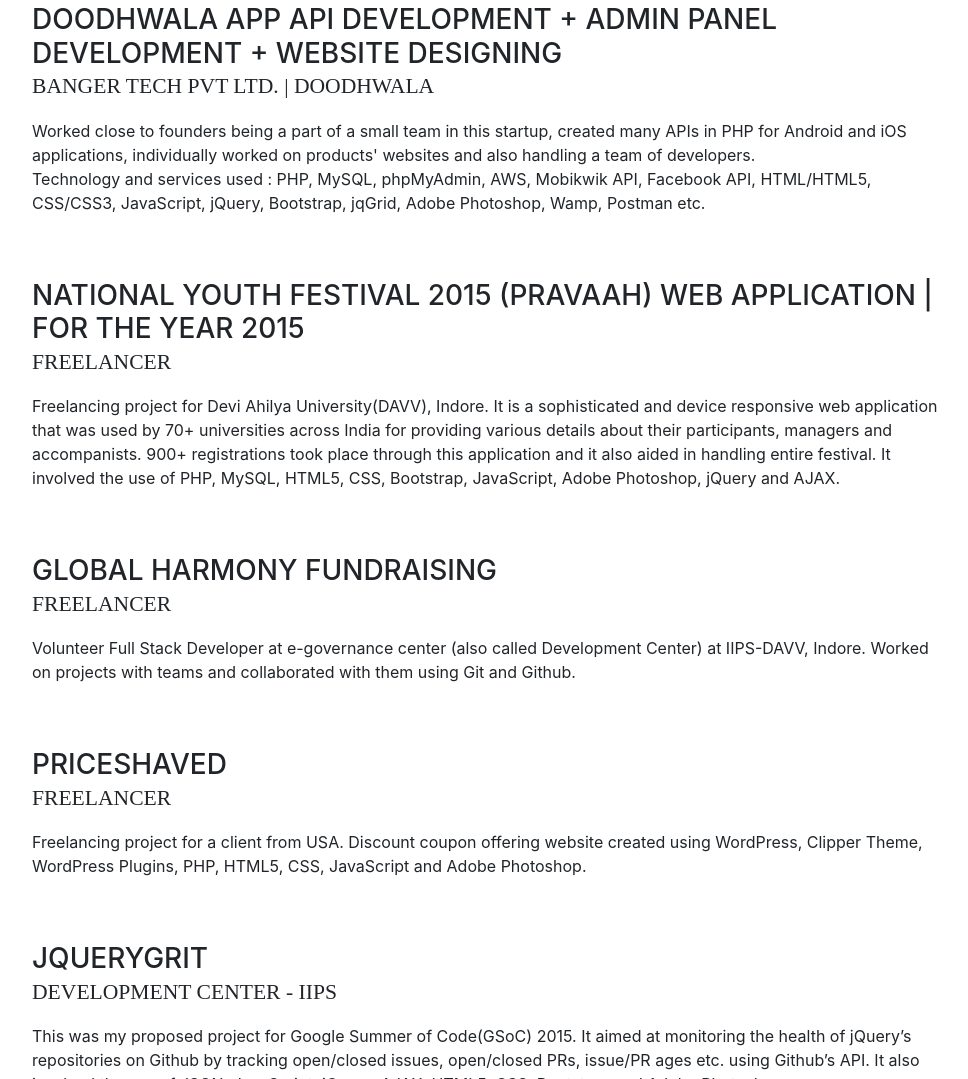
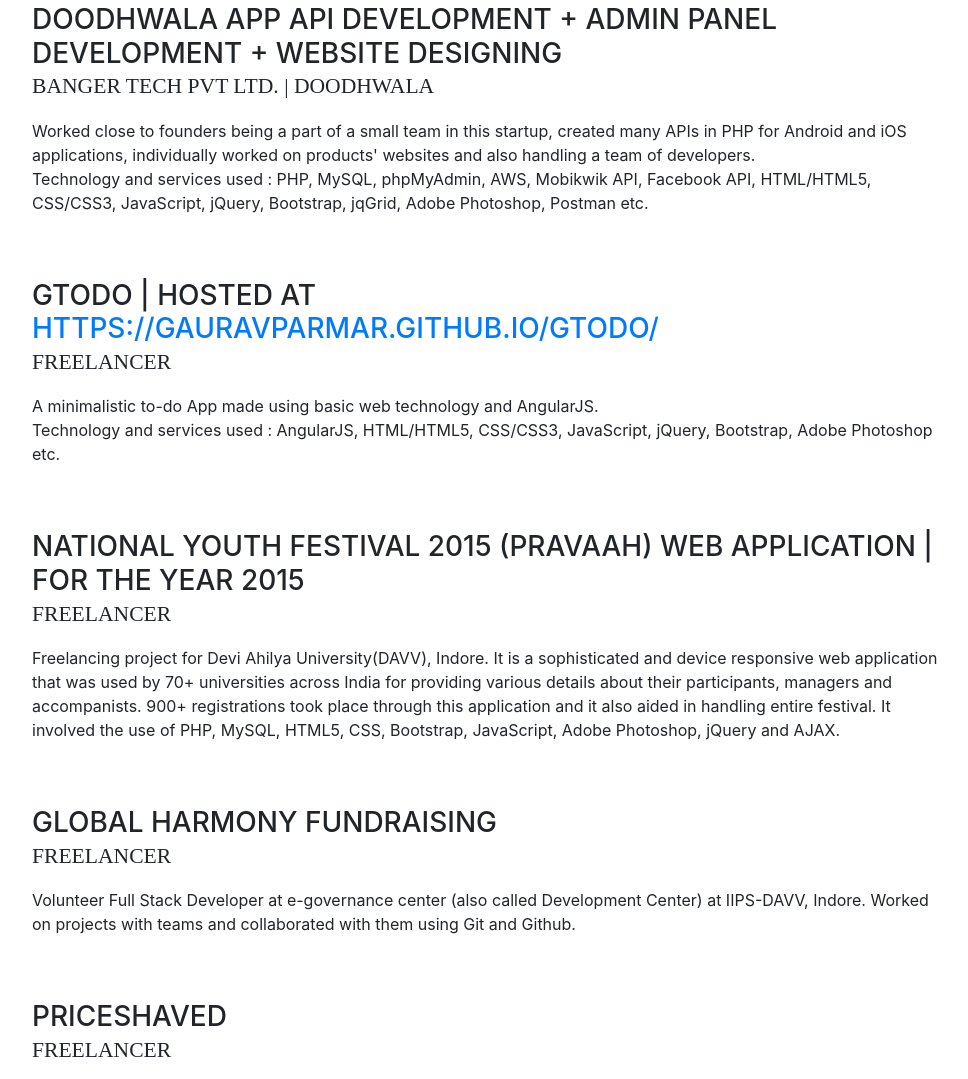
Before and after one commit to gauravparmar/gauravparmar.github.io, a website with bundled scripts: page index.html in a window 1280 px wide. Shown: the part 5024-6103 px from the top of the page, without its empty margins (288-1256 px from the left). Built offline with nearby package versions, Linux system fonts and the light colour scheme; a web font is replaced by a local one.

```diff
--- a/index.html
+++ b/index.html
@@ -326,7 +326,16 @@
               <h3 class="mb-0">Doodhwala App API Development + Admin Panel Development + Website Designing</h3>
               <div class="subheading mb-3">Banger Tech Pvt Ltd. | Doodhwala</div>
               <p>Worked close to founders being a part of a small team in this startup, created many APIs in PHP for Android and iOS applications, individually worked on products' websites and also handling a team of developers.<br>
-              Technology and services used : PHP, MySQL, phpMyAdmin, AWS, Mobikwik API, Facebook API, HTML/HTML5, CSS/CSS3, JavaScript, jQuery, Bootstrap, jqGrid, Adobe Photoshop, Wamp, Postman etc.</p>
+              Technology and services used : PHP, MySQL, phpMyAdmin, AWS, Mobikwik API, Facebook API, HTML/HTML5, CSS/CSS3, JavaScript, jQuery, Bootstrap, jqGrid, Adobe Photoshop, Postman etc.</p>
+            </div>
+          </div>
+
+          <div class="resume-item d-flex flex-column flex-md-row mb-5">
+            <div class="resume-content mr-auto">
+              <h3 class="mb-0">GToDo | Hosted at <a href="https://gauravparmar.github.io/GToDo/" target="_blank">https://gauravparmar.github.io/GToDo/</a></h3>
+              <div class="subheading mb-3">Freelancer</div>
+              <p>A minimalistic to-do App made using basic web technology and AngularJS.<br>
+              Technology and services used : AngularJS, HTML/HTML5, CSS/CSS3, JavaScript, jQuery, Bootstrap, Adobe Photoshop etc.</p>
             </div>
           </div>
 
@@ -337,6 +346,7 @@
               <p>Freelancing project for Devi Ahilya University(DAVV), Indore. It is a sophisticated and device responsive web application that was used by 70+ universities across India for providing various details about their participants, managers and accompanists. 900+ registrations took place through this application and it also aided in handling entire festival. It involved the use of PHP, MySQL, HTML5, CSS, Bootstrap, JavaScript, Adobe Photoshop, jQuery and AJAX.</p>
             </div>
           </div>
+
           <div class="resume-item d-flex flex-column flex-md-row mb-5">
             <div class="resume-content mr-auto">
               <h3 class="mb-0">Global Harmony Fundraising</h3>
@@ -344,6 +354,7 @@
               <p>Volunteer Full Stack Developer at e-governance center (also called Development Center) at IIPS-DAVV, Indore. Worked on projects with teams and collaborated with them using Git and Github.</p>
             </div>
           </div>
+
           <div class="resume-item d-flex flex-column flex-md-row mb-5">
             <div class="resume-content mr-auto">
               <h3 class="mb-0">PriceShaved</h3>
@@ -351,6 +362,7 @@
               <p>Freelancing project for a client from USA. Discount coupon offering website created using WordPress, Clipper Theme, WordPress Plugins, PHP, HTML5, CSS, JavaScript and Adobe Photoshop.</p>
             </div>
           </div>
+
           <div class="resume-item d-flex flex-column flex-md-row mb-5">
             <div class="resume-content mr-auto">
               <h3 class="mb-0">jQueryGRIT</h3>
@@ -374,8 +386,6 @@
               <p>It is my Open Source project and I made it available on Github. It is a device responsive web directory for searching places, things, locations etc. with a nifty admin panel. It involved the use of PHP, MySQL, HTML5, CSS, Bootstrap, JavaScript, Adobe Photoshop, jQuery and AJAX.</p>
             </div>
           </div>
-
-
 
         </div>
 
```
